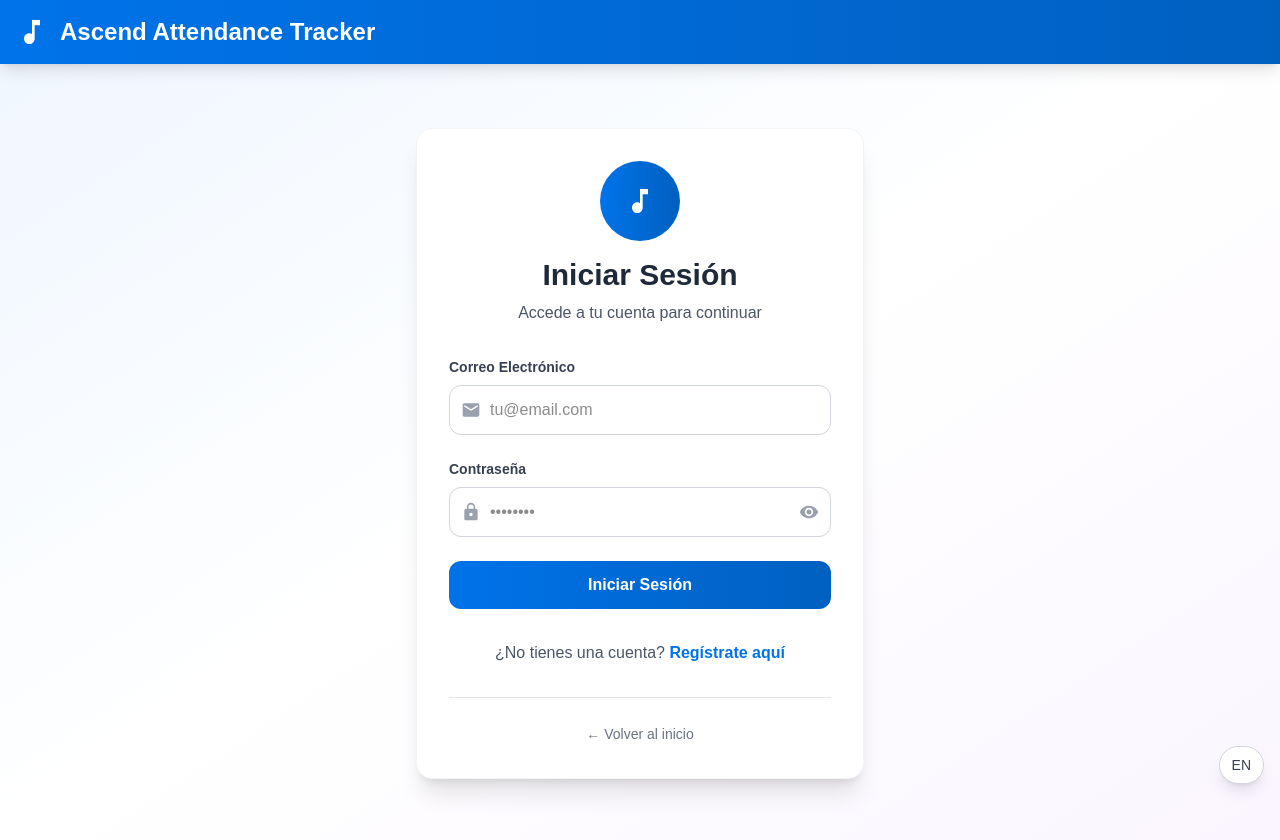
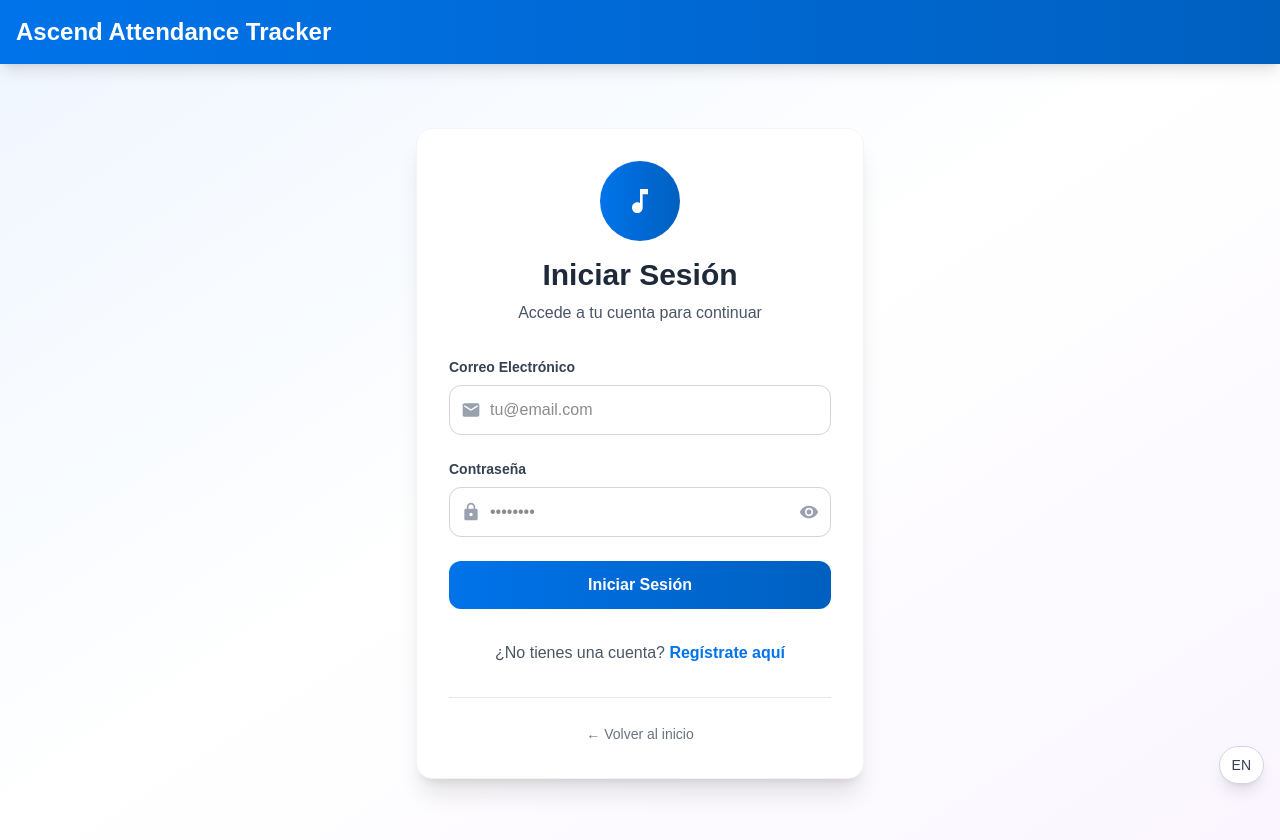
Before and after one commit to EliezerAnteliz/OrchestraAttendanceTracker-New, a Next.js app in the folder web/: page /login in a window 1280 px wide. Shown: the top 840 px of the page. Built offline with nearby package versions, Linux system fonts and the light colour scheme; no server answers.

Commit message:
Update page.tsx

```diff
--- a/web/src/app/login/page.tsx
+++ b/web/src/app/login/page.tsx
@@ -47,7 +47,6 @@ export default function LoginPage() {
       <header className="bg-gradient-to-r from-[#0073ea] to-[#0060c0] text-white p-4 shadow-lg">
         <div className="container mx-auto">
           <Link href="/" className="flex items-center space-x-3 hover:opacity-80 transition-opacity">
-            <MdMusicNote size={32} />
             <span className="text-2xl font-bold">{t('app_title')}</span>
           </Link>
         </div>
```
